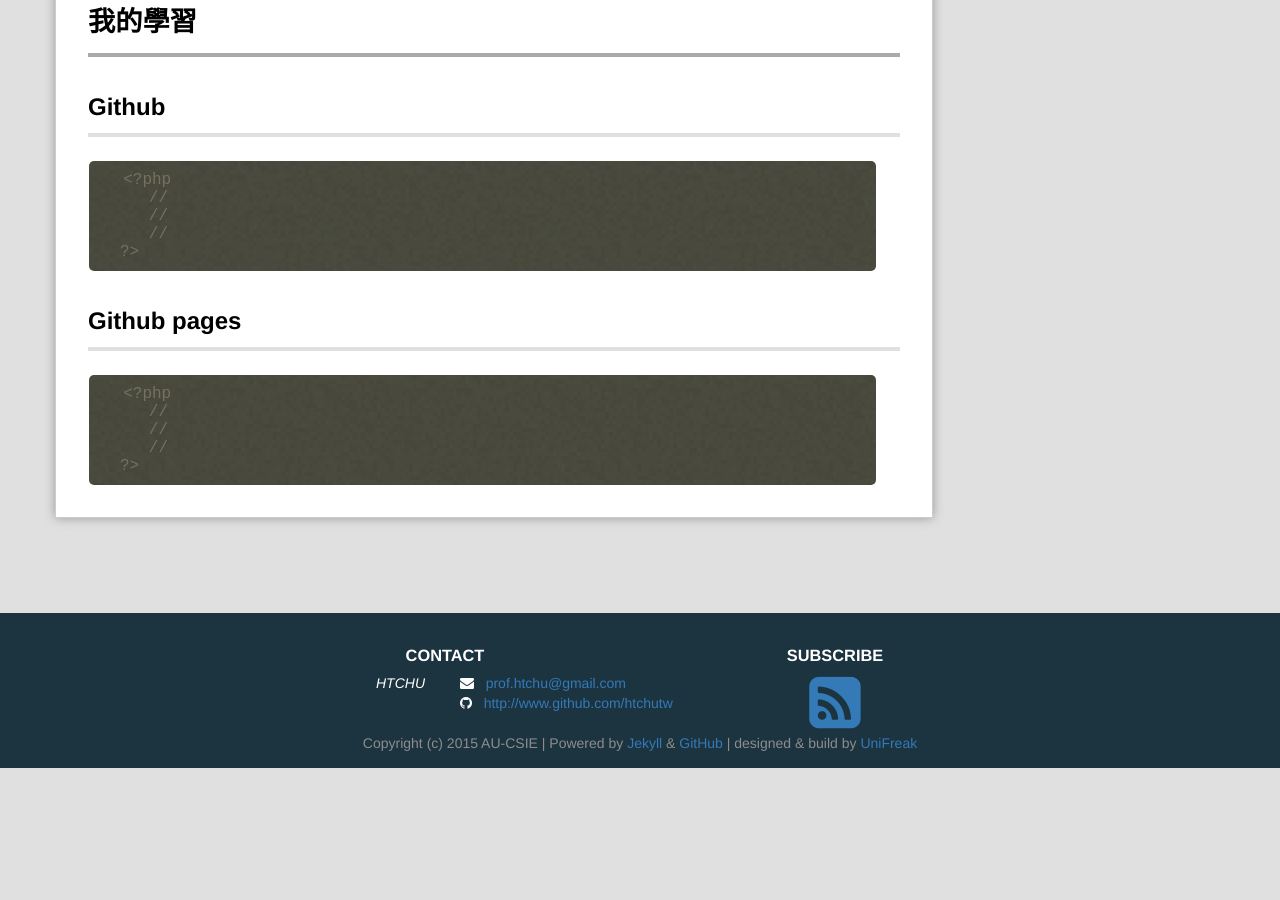
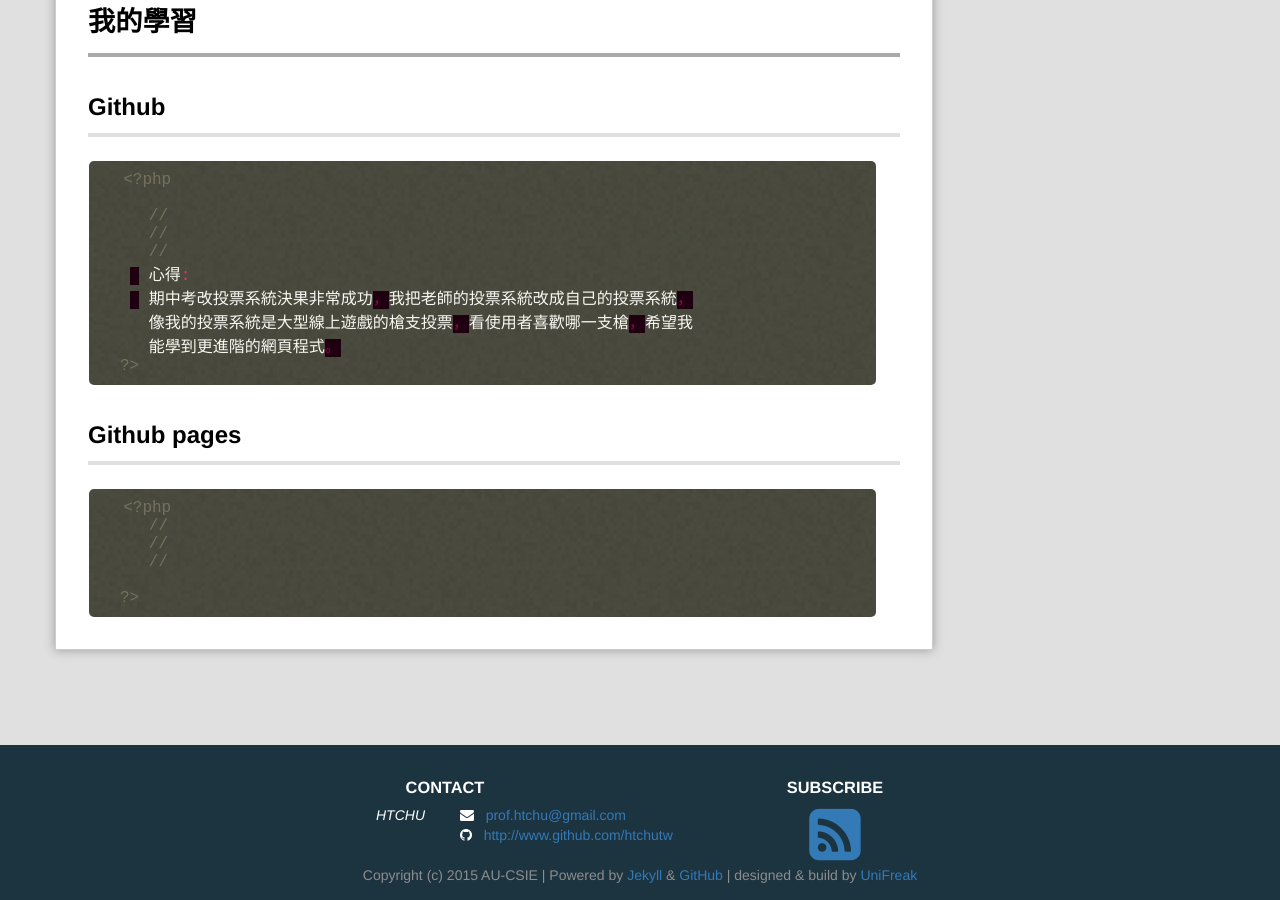
Before and after one commit to laoshay/webcourse, a Jekyll site: the page built from _posts/2017-11-15-Class9.md, in a window 1280 px wide and 900 px high, scrolled down 687 px. Built offline with Jekyll 4.4.1, drawn with Linux system fonts in a browser that asks for light colours; Markdown is read by kramdown in place of the engine named in the settings; comment, search, counter and statistics services are not loaded; before the commit the page ends 1455 px from its top, so only the background shows below that.

Commit message:
Update 2017-11-15-Class9.md

````diff
--- a/_posts/2017-11-15-Class9.md
+++ b/_posts/2017-11-15-Class9.md
@@ -21,9 +21,14 @@ github帳號及使用github做blog。。
 
 ```php
 <?php
+
    //
    //
    //
+   心得:
+   期中考改投票系統決果非常成功，我把老師的投票系統改成自己的投票系統，
+   像我的投票系統是大型線上遊戲的槍支投票，看使用者喜歡哪一支槍，希望我
+   能學到更進階的網頁程式。
 ?>
 ```
 ##Github pages
@@ -33,6 +38,7 @@ github帳號及使用github做blog。。
    //
    //
    //
+
 ?>
 ```
 
````
